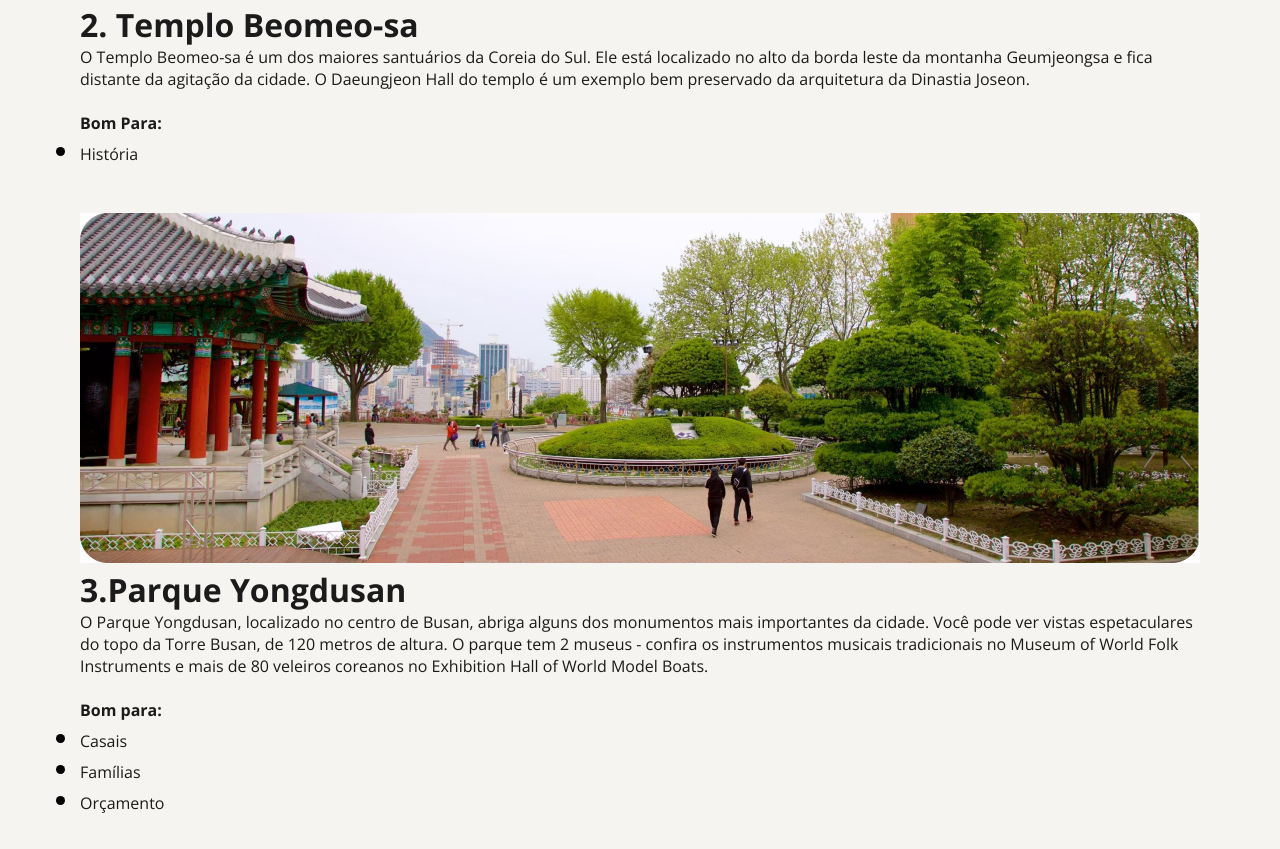
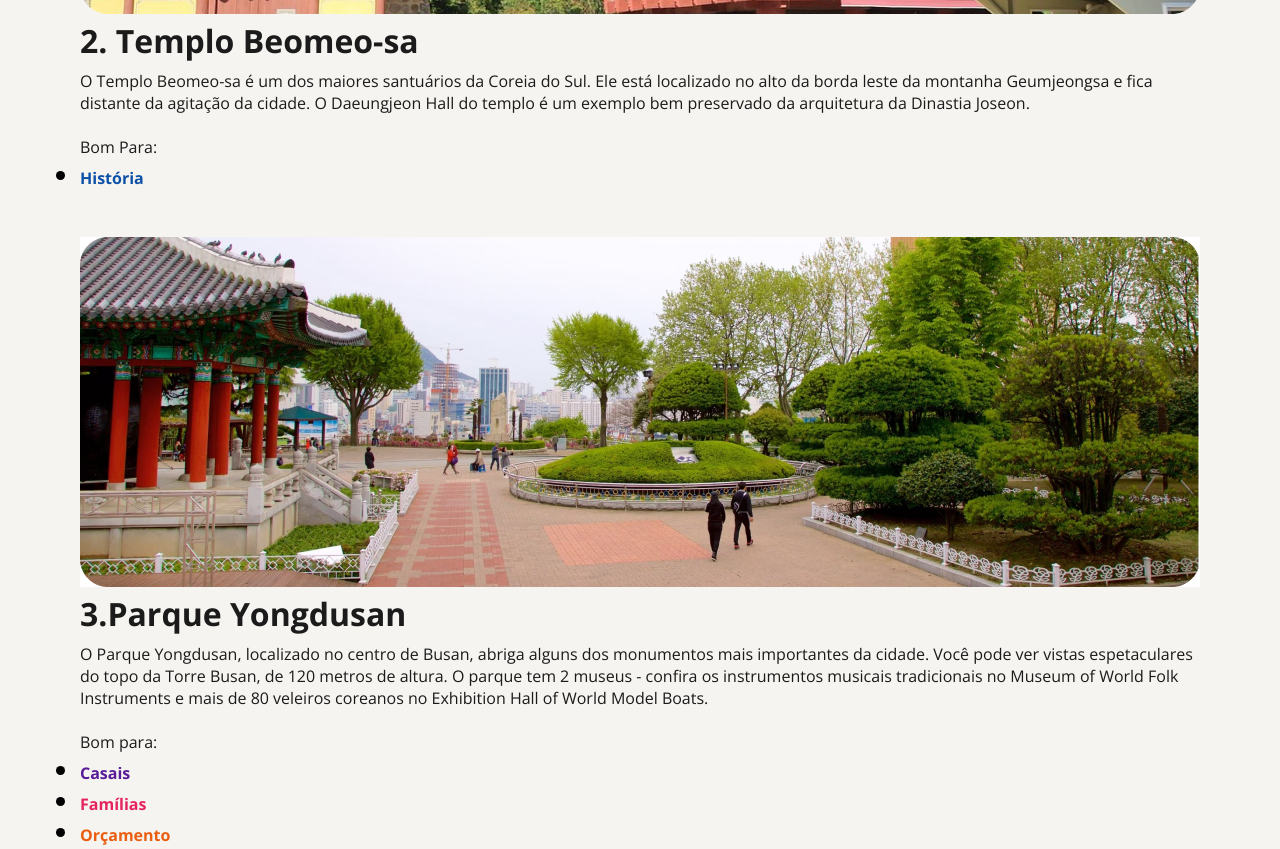
Before and after one commit to Enzo-Oliveira23/projeto-local-turistico, a plain HTML site: page index.html in a window 1280 px wide. Shown: the part 2113-2962 px from the top of the page. Drawn offline with nearby package versions, Linux system fonts and the light colour scheme.

Commit message:
terminando espacamentos e arrumando fontes

```diff
--- a/index.html
+++ b/index.html
@@ -43,7 +43,7 @@
         <p id="lista">Bom para:</p>
 
         <ul>
-          <li>História</li>
+          <li id="historia">História</li>
         </ul>
 
         <img src="assets/card2.png" alt="Templo Beomeo-sa">
@@ -54,7 +54,7 @@
       </p>
         <p id="lista">Bom Para: </p>
         <ul>
-          <li>História</li>
+          <li id="historia">História</li>
         </ul>
 
 
@@ -68,11 +68,10 @@
         <p id="lista">Bom para:</p>
 
         <ul>
-          <li>Casais</li>
-          <li>Famílias</li>
-          <li>Orçamento</li>
+          <li id="casais">Casais</li>
+          <li id="familias">Famílias</li>
+          <li id="orcamento" >Orçamento</li>
         </ul>
-      </ol>
 
       </section>
     </main>
--- a/style.css
+++ b/style.css
@@ -45,6 +45,7 @@ h1{
 h2{
   font-size: 32px;
   font-weight: bold;
+  padding-bottom: 8px;
 }
 
 #legenda{
@@ -58,8 +59,24 @@ p{
   text-align: left;
 }
 
-#lista{
+li{
   font-weight: bold;
+}
+
+#historia{
+  color: #0C51A7;
+}
+
+#casais{
+  color: #591B98;
+}
+
+#familias{
+  color: #E5245E;
+}
+
+#orcamento{
+  color: #E95E10
 }
 
 ul li::marker {
```
